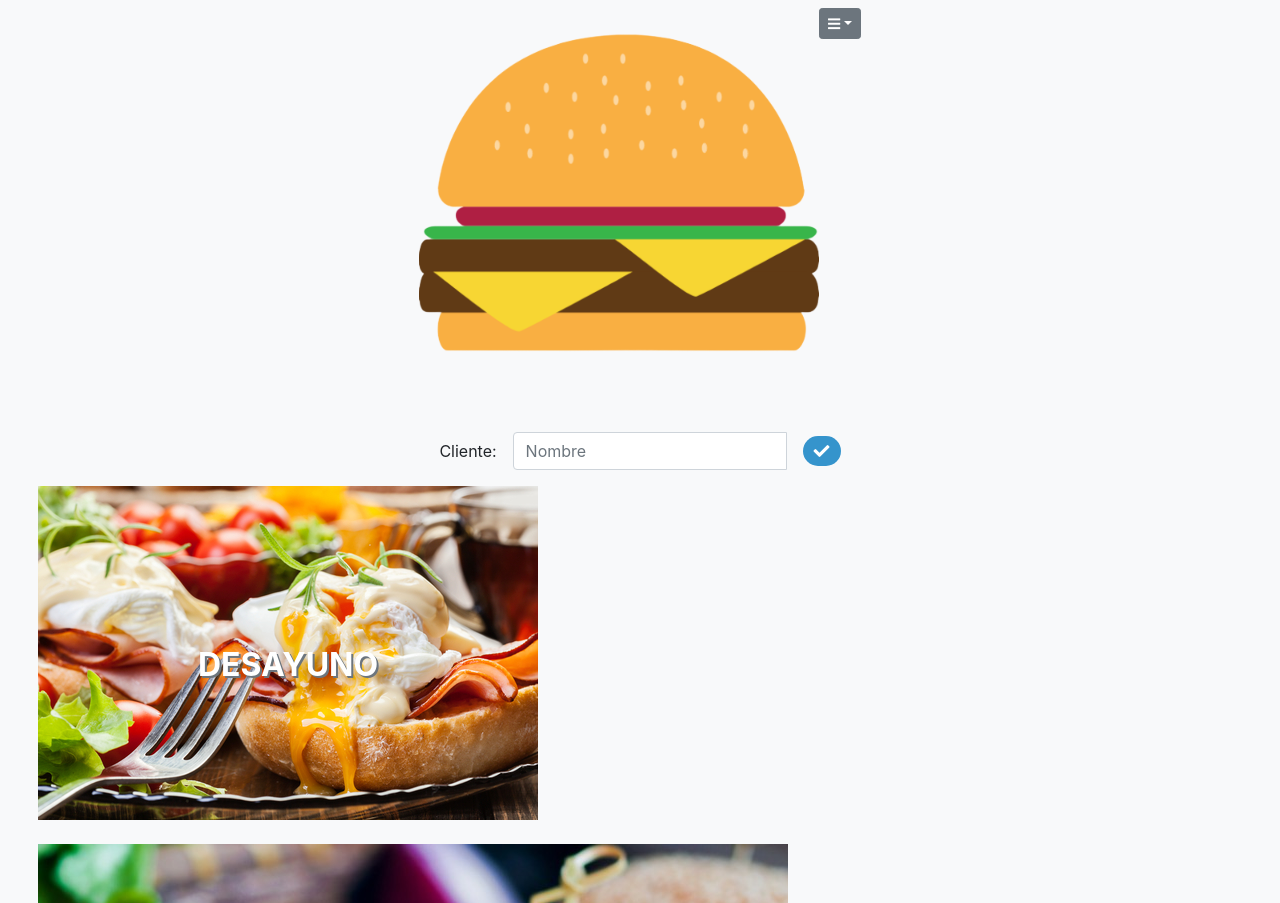
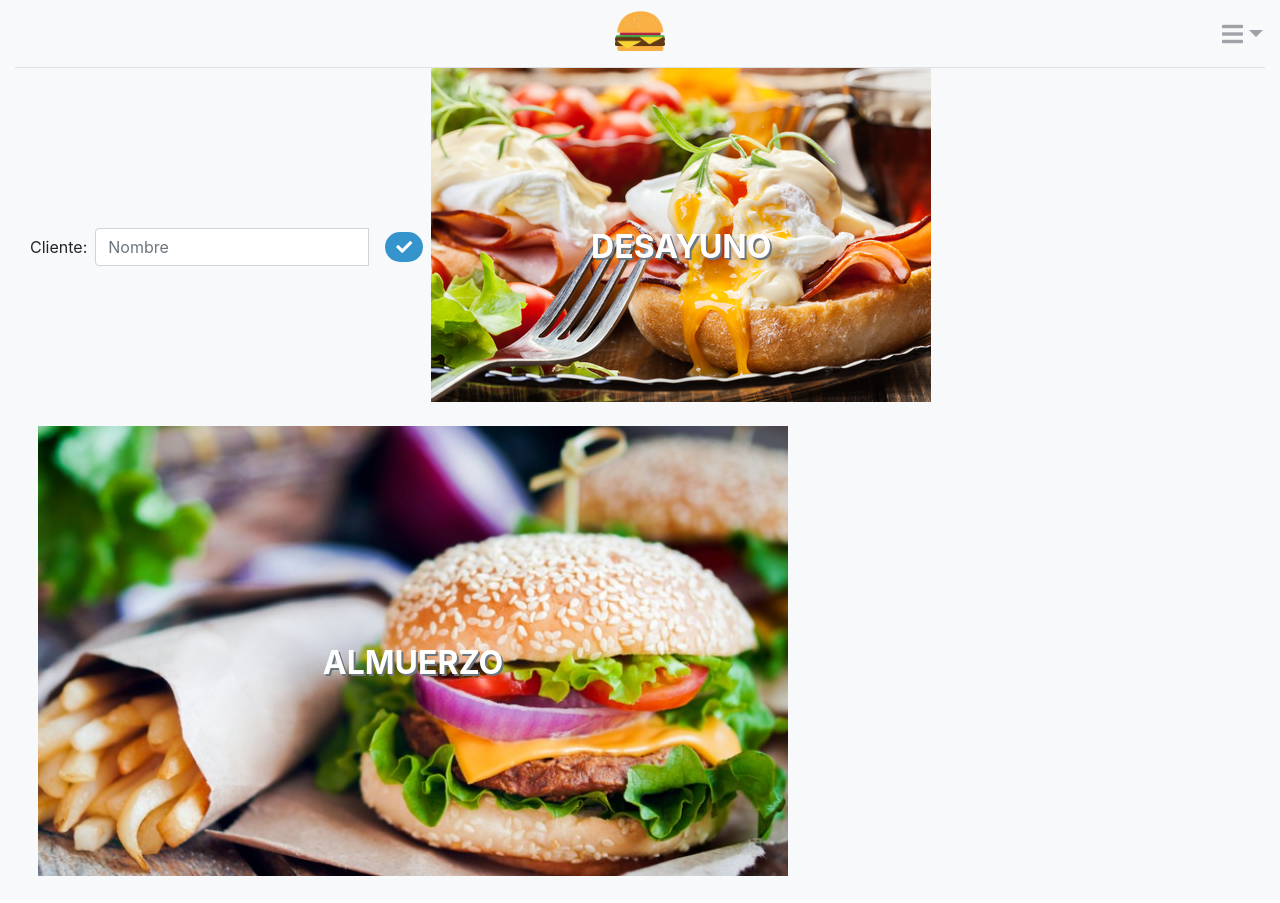
Before and after one commit to kathmontalvo/Burger-queen, a React app in the folder burger-queen/: page /home in a window 1280 px wide. Shown: the top 903 px of the page. Built offline with nearby package versions, Linux system fonts and the light colour scheme.

Commit message:
running lighthouse test, changing dropdown

```diff
--- a/burger-queen/public/index.html
+++ b/burger-queen/public/index.html
@@ -17,7 +17,7 @@
 
 <body>
   <noscript>You need to enable JavaScript to run this app.</noscript>
-  <div id="root" class="fill-available"></div>
+  <div id="root" class="fill-available body-color"></div>
 </body>
 
 </html>
--- a/burger-queen/src/components/Home/Cliente.js
+++ b/burger-queen/src/components/Home/Cliente.js
@@ -22,10 +22,10 @@ const Clientname = () => {
   }
 
   return (
-    <div className="d-flex align-items-center" data-test-id="div">
-        <p className="mr-3">Cliente: </p>
+    <form className="d-flex align-items-center my-4" data-test-id="div">
+        <p className="my-0 mr-2">Cliente: </p>
         <Inputs
-        divInput="input-group form-group "
+        divInput="input-group"
         type='text'
         value={name}
         label='Nombre'
@@ -34,8 +34,8 @@ const Clientname = () => {
         classValue='nameValue form-control'
         visibility='hidden'/>
         <p className="pValue"></p>
-        <button onClick={onSubmit} className="checkBtn ml-3 btn btn-color padding-10 mb-3 mt-0"><i className="fas fa-check"></i></button>
-    </div>
+        <div onClick={onSubmit} className="checkBtn ml-3 btn btn-color padding-10 mt-0"><i className="fas fa-check"></i></div>
+    </form>
     )
 }
 
--- a/burger-queen/src/components/Home/Header.js
+++ b/burger-queen/src/components/Home/Header.js
@@ -6,21 +6,24 @@ import { BrowserRouter as Router, Route, Link, withRouter} from 'react-router-do
 
 const Header = () => {
   return (
-    <div className="width-100 mt-2 d-flex justify-content-center">
+    <header className="width-100 mt-2 d-flex height-60">
+      <ul className="width-100 nav nav-tabs justify-content-center">
+        <li className="nav-item">
             <ImgLogin
             imgSrc={burger}
             cssClass="text-center align-self-start mb-4"
-        imgClass="img-fluid logo max-50"
+            imgClass="img-fluid max-50"
           />
-      <div className="dropdown">
-        <button className="btn btn-sm btn-secondary dropdown-toggle" type="button" id="dropdownMenuButton" data-toggle="dropdown" aria-haspopup="true" aria-expanded="false">
-        <i className="fas fa-bars"></i>
-        </button>
-        <div className="dropdown-menu dropdown-menu-right" aria-labelledby="dropdownMenuButton">
+        </li>
+        <li className="nav-item dropdown bars">
+          <div className="nav-link dropdown-toggle dropdown-color" data-toggle="dropdown" aria-haspopup="true" aria-expanded="false"><i className='fas fa-bars'></i></div>
+          <div className="dropdown-menu dropdown-menu-right">
           <Link to="/">Cerrar sesión</Link>
           </div>
-      </div>
-    </div>
+        </li>
+      </ul>
+
+    </header>
   )
 }
 
--- a/burger-queen/src/components/Home/Index.js
+++ b/burger-queen/src/components/Home/Index.js
@@ -22,11 +22,11 @@ const Home = () => {
   return (
     <>
       <Header />
-      <Clientname />
-      <div id="home-menu" className="container-fluid d-flex flex-wrap align-content-around">
+      <main id="home-menu" className="container-fluid d-flex flex-wrap align-content-around">
+        <Clientname />
         <Opts click={changeComp} name="DESAYUNO" imgMenu={Breakfast} />
         <Opts name="ALMUERZO" imgMenu={Lunch} />
-      </div>
+      </main>
     </>
   )
 }
--- a/burger-queen/src/components/Login/Index.js
+++ b/burger-queen/src/components/Login/Index.js
@@ -13,7 +13,7 @@ const Login = () => {
         cssClass='col-12 text-center align-self-start mb-4'
         imgClass="img-fluid logo"
       /> */}
-      <div className='container d-flex fill-available justify-content-center align-items-center'>
+      <main className='container d-flex fill-available justify-content-center align-items-center'>
         <ImgLogin
           imgSrc={img}
           cssClass="col-lg-6 justify-content-center text-align"
@@ -23,7 +23,7 @@ const Login = () => {
           className="col-lg-6 py-3 d-flex align-items-center form-style flex-column">
           <Form onSubmit={GetToken}/>
         </div>
-      </div>
+      </main>
     </>
   )
 }
--- a/burger-queen/src/css/App.css
+++ b/burger-queen/src/css/App.css
@@ -4,7 +4,17 @@
 .container {
   flex-direction: column;
 }
-
+.dropdown-color{
+  color: #6c757da6;
+  font-size: x-large;
+}
+.bars{
+  position: absolute;
+  right:0;
+}
+.height-60{
+  max-height: 60px;
+}
 .width-100{
   width:100%;
 }
```
Lines whose indentation alone changed are shown as unchanged.
